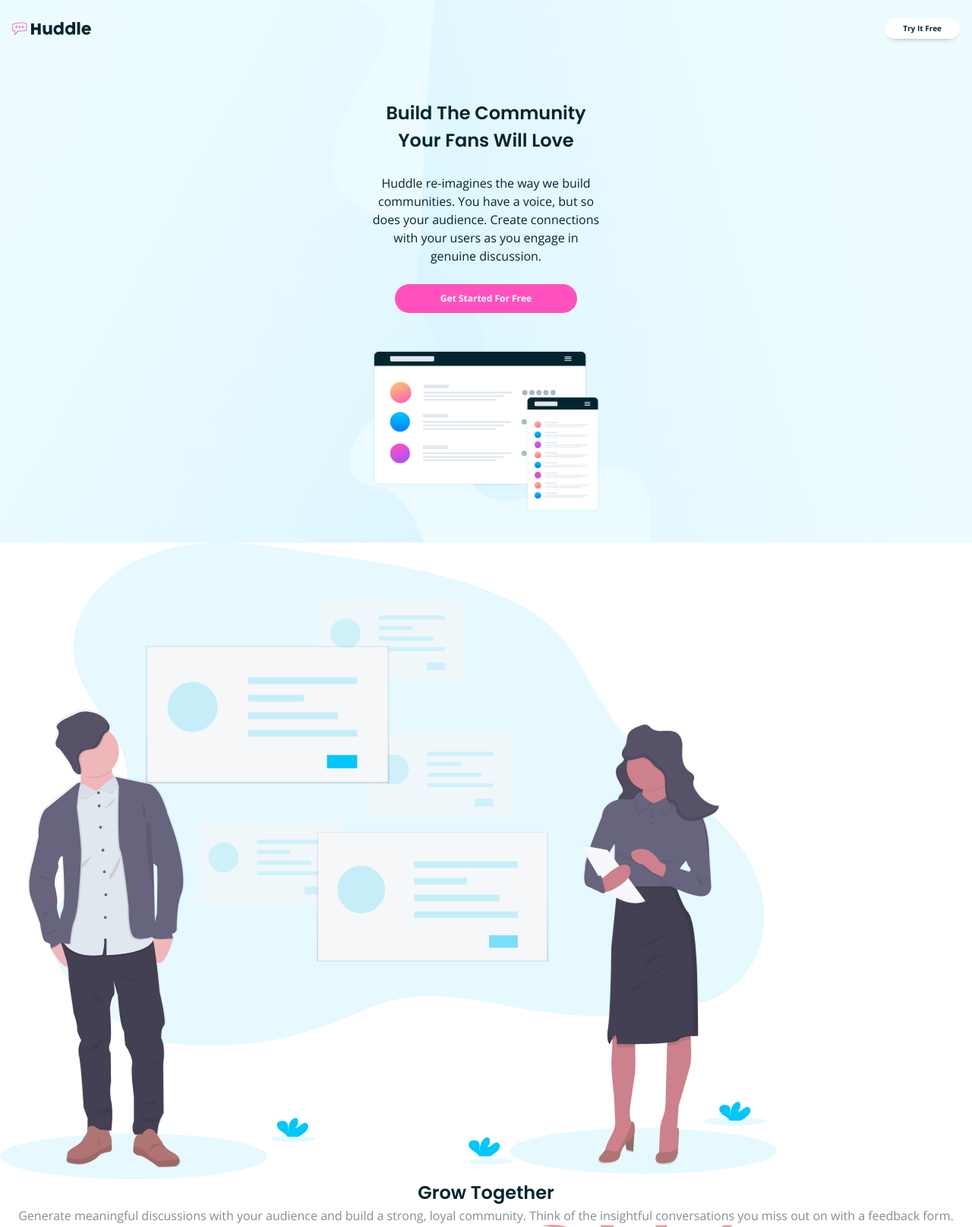
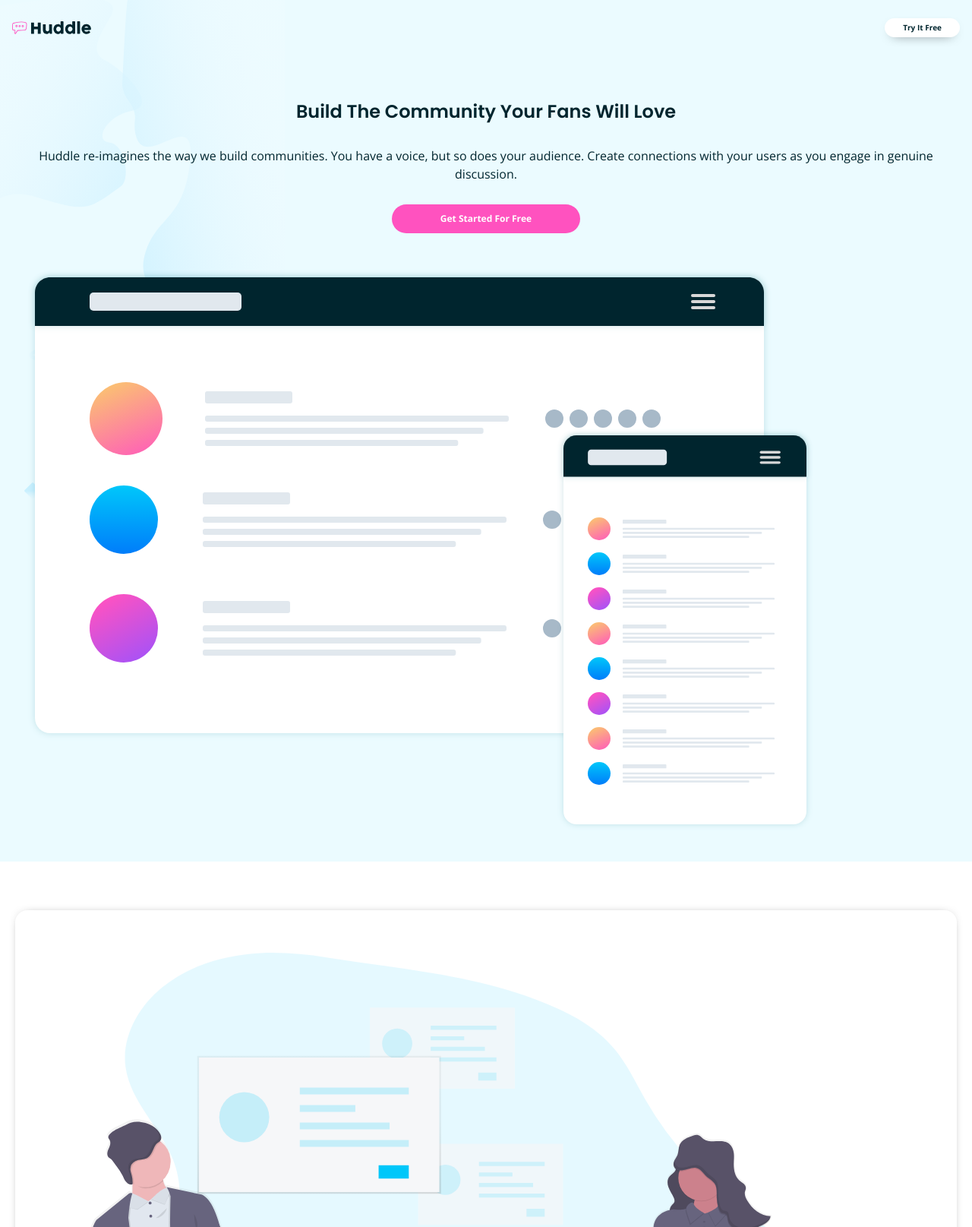
Before and after one commit to JustANipple/huddle-landing-page-with-alternating-feature-blocks, a plain HTML site: page index.html in a window 1280 px wide. Shown: the top 1615 px of the page at 76% size. Drawn offline with nearby package versions, Linux system fonts and the light colour scheme.

Commit message:
modified:   index.html 	modified:   style.css

```diff
--- a/index.html
+++ b/index.html
@@ -31,6 +31,7 @@
       <a href="#" class="try-it">Try It Free</a>
     </div>
 
+    <div class="content">
       <div class="intro">
         <h1 class="intro-title">Build The Community Your Fans Will Love</h1>
         <p class="intro-description">
@@ -42,6 +43,7 @@
       <div class="illustration">
         <img src="images/illustration-mockups.svg" alt="" aria-hidden="true">
       </div>
+    </div>
 
   </header>
 
@@ -50,20 +52,25 @@
       <div class="grow-together-img">
         <img src="images/illustration-grow-together.svg" alt="" aria-hidden="true">
       </div>
+      <div class="grow-together-content">
         <h2 class="grow-together-title">Grow Together</h2>
         <p class="grow-together-description">
           Generate meaningful discussions with your audience and build a strong, loyal community. Think of the insightful conversations you miss out on with a feedback form.
         </p>
+      </div>
+
     </section>
 
     <section class="flowing">
       <div class="flowing-img">
         <img src="images/illustration-flowing-conversation.svg" alt="" aria-hidden="true">
       </div>
+      <div class="flowing-content">
         <h2 class="flowing-title">Flowing Conversations</h2>
         <p class="flowing-description">
           You wouldn't paginate a conversation in real life, so why do it online? Our threads have just-in-time loading for a more natural flow.
         </p>
+      </div>
     </section>
 
     <section class="users">
--- a/style.css
+++ b/style.css
@@ -67,6 +67,14 @@ h2 {
   font-family: var(--ff-headings);
 }
 
+h1 {
+  font-size: 1.5rem;
+}
+
+h2 {
+  font-size: 1.25rem;
+}
+
 .get-started {
   background-color: var(--get-started-btn);
   color: white;
@@ -91,10 +99,12 @@ footer .copyright {
 
 /* Header */
 header {
+  background-color: var(--bg-clr);
   background-image: url(images/bg-hero-mobile.svg);
   background-repeat: no-repeat;
-  background-size: cover;
   padding: 1.5rem 1rem;
+  display: grid;
+  gap: 5rem;
 }
 
 .head {
@@ -109,38 +119,60 @@ header {
 
 .try-it {
   background-color: white;
-  padding: 0.375rem 1.5rem;
   font-size: 0.625rem;
   text-decoration: none;
-  border-radius: 10rem;
-  box-shadow: 0 0.313rem 0.688rem -0.625rem black;
+  padding: 0.313rem 1.5rem;
+  border-radius: 3rem;
+  box-shadow: 0 5px 15px -10px black;
+}
+
+.content {
+  padding: 0 1.25rem;
+  display: grid;
+  gap: 2rem;
 }
 
 .intro {
   display: grid;
-  gap: 1.6rem;
+  gap: 1.75rem;
   place-items: center;
-  margin: 5rem auto 2rem auto;
-}
-
-.intro,
-.illustration {
-  max-width: 18.75rem;
 }
 
 .get-started {
+  font-size: 0.75rem;
+  text-decoration: none;
+  padding: 0.625rem 4rem;
   width: max-content;
-  text-decoration: none;
-  font-size: 0.75rem;
-  padding: 0.625rem 3.75rem;
   border-radius: 3rem;
 }
 
 .illustration {
-  margin: 0 auto;
   padding: 1rem 0;
 }
 
-.intro-title {
-  font-size: 1.5rem;
+/* Main */
+main {
+  padding: 4rem 1.25rem;
+  display: grid;
+  gap: 2.5rem;
+  font-size: 0.9rem;
 }
+
+section {
+  box-shadow: 0 0 15px -10px black;
+  border-radius: 1rem;
+  padding: 3.5rem 2rem 2rem 2rem;
+  display: grid;
+  gap: 3.5rem;
+}
+
+.grow-together-img,
+.flowing-img {
+  padding: 0 1rem;
+}
+
+.grow-together-content,
+.flowing-content {
+  display: grid;
+  gap: 1rem;
+}
```
Lines whose indentation alone changed are shown as unchanged.
